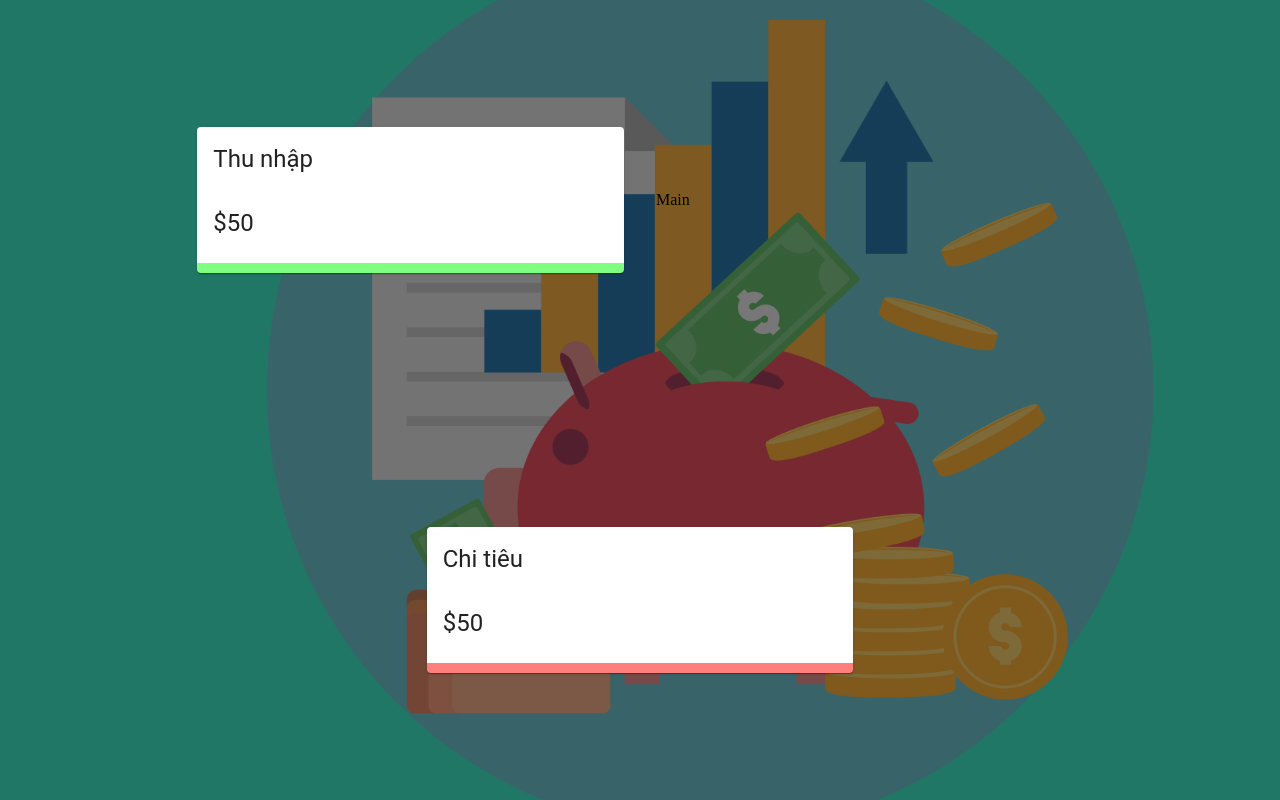
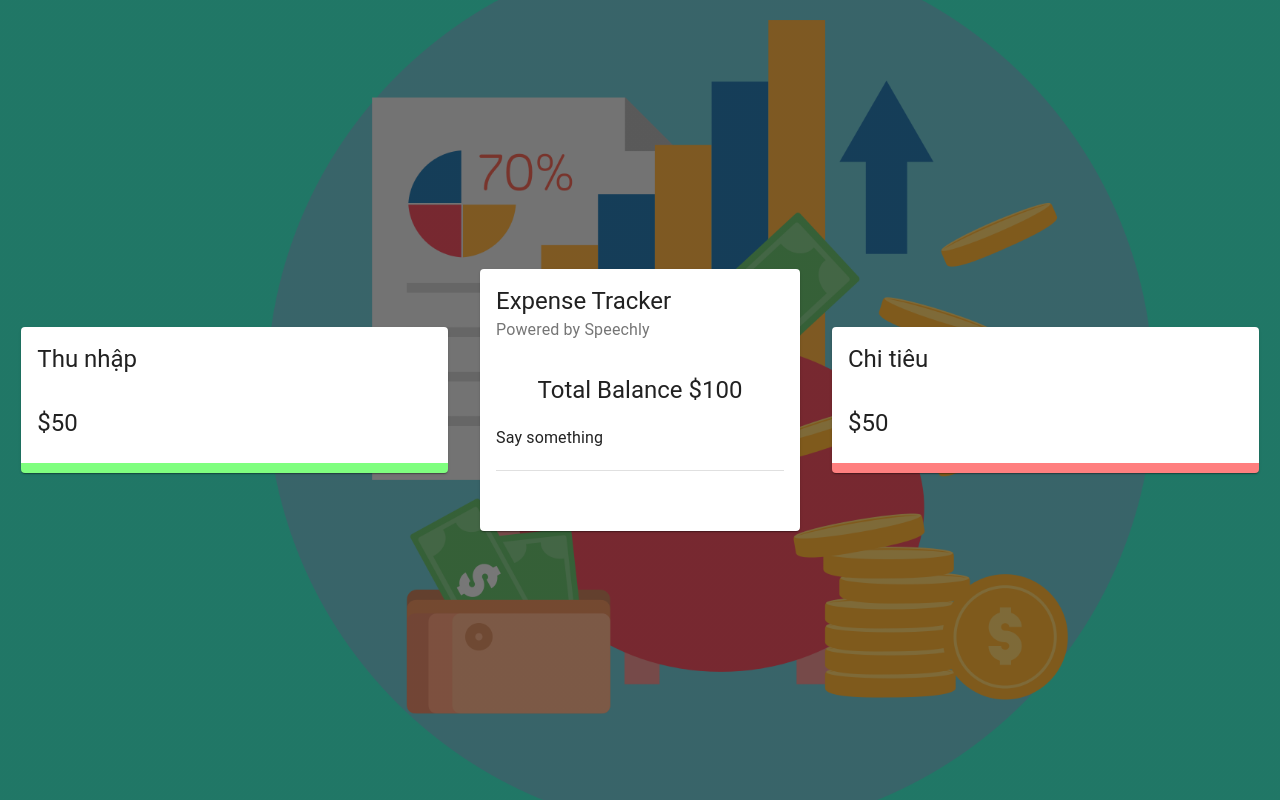
Before and after one commit to kenkaneki2398/expense-management-web, a React (Create React App) app: page / in a window 1280 px wide. Built offline with nearby package versions, Linux system fonts and the light colour scheme.

Commit message:
add Main component

```diff
--- a/src/App.js
+++ b/src/App.js
@@ -1,6 +1,7 @@
 import React from "react";
 import { Grid } from "@material-ui/core";
 import Details from "./components/Details/Details";
+import Main from "./components/Main/Main";
 
 import useStyles from "./styles";
 
@@ -19,8 +20,8 @@
         <Grid item xs={12} sm={4}>
           <Details title="Thu nhập" />
         </Grid>
-        <Grid item xs={12} sm={4}>
-          Main
+        <Grid item xs={12} sm={3}>
+          <Main />
         </Grid>
         <Grid item xs={12} sm={4}>
           <Details title="Chi tiêu" />
--- /dev/null
+++ b/src/components/Main/Main.jsx
@@ -0,0 +1,42 @@
+import React from "react";
+import {
+  Card,
+  CardHeader,
+  CardContent,
+  Typography,
+  Grid,
+  Divider,
+} from "@material-ui/core";
+import useStyles from "./styles";
+
+const Main = () => {
+  const classes = useStyles();
+  return (
+    <Card className={classes.root}>
+      <CardHeader title="Expense Tracker" subheader="Powered by Speechly" />
+      <CardContent>
+        <Typography align="center" variant="h5">
+          Total Balance $100
+        </Typography>
+        <Typography
+          variant="subtitle1"
+          style={{ lineHeight: "1.5em", marginTop: "20px" }}
+        >
+          {/*<InfoCard />*/}
+          Say something
+        </Typography>
+        <Divider className={classes.divider} />
+        {/*<Form />*/}
+      </CardContent>
+      <CardContent className={classes.cartContent}>
+        <Grid container spacing={2}>
+          <Grid item xs={12}>
+            {/*<List />*/}
+          </Grid>
+        </Grid>
+      </CardContent>
+    </Card>
+  );
+};
+
+export default Main;
--- /dev/null
+++ b/src/components/Main/styles.js
@@ -0,0 +1,24 @@
+import { makeStyles } from "@material-ui/core/styles";
+
+export default makeStyles((theme) => ({
+  media: {
+    height: 0,
+    paddingTop: "56.25%", // 16:9
+  },
+  expand: {
+    transform: "rotate(0deg)",
+    marginLeft: "auto",
+    transition: theme.transitions.create("transform", {
+      duration: theme.transitions.duration.shortest,
+    }),
+  },
+  expandOpen: {
+    transform: "rotate(180deg)",
+  },
+  cartContent: {
+    paddingTop: 0,
+  },
+  divider: {
+    margin: "20px 0",
+  },
+}));
```
Also changed, not shown: 1 other file (tests, documents, lock files or other folders).
